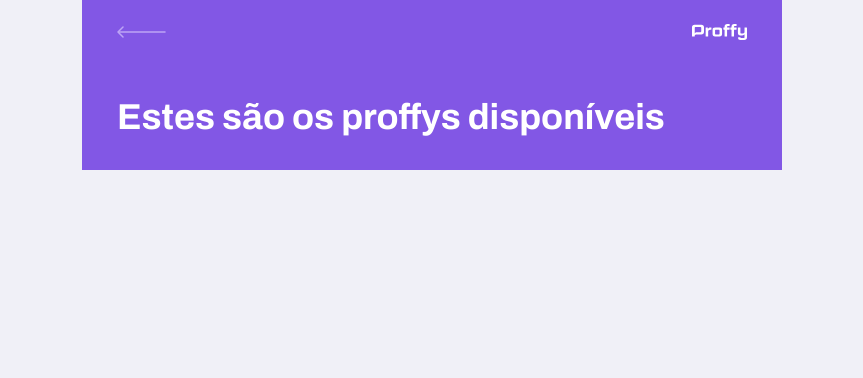
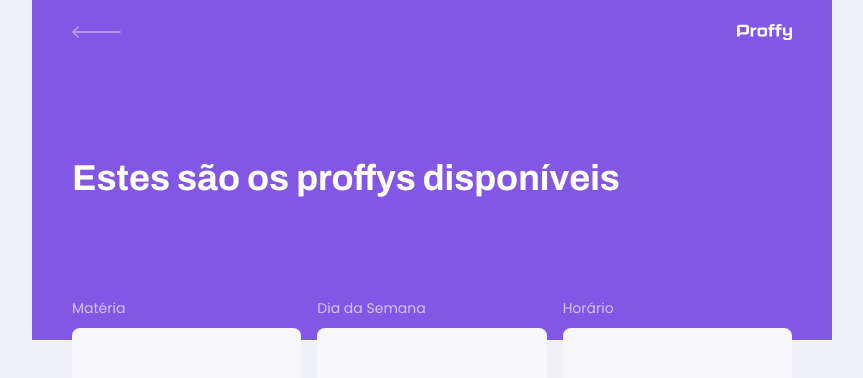
Before and after one commit to izabelvidal/NLW-2-Proffy, a React (Create React App) app: page /study in a window 1280 px wide. Shown: the top 378 px of the page, without its empty margins (208-1071 px from the left). Built offline with nearby package versions, Linux system fonts and the light colour scheme.

Commit message:
parei para a mentoria da microsoft

```diff
--- a/src/components/PageHeader/index.tsx
+++ b/src/components/PageHeader/index.tsx
@@ -4,7 +4,13 @@
 import backIcon from '../../assets/images/icons/back.svg';
 import logoImg from '../../assets/images/logo.svg';
 
-function PageHeader(){
+import './styles.css'
+
+interface PageHeadeProps {
+    title: string;
+}
+
+const PageHeader: React.FC<PageHeadeProps> = (props) => {
     return(
         <header className="page-header">
             <div className="top-bar-container">
@@ -15,11 +21,12 @@
             </div>
             <div className="header-content">
                 <strong>
-                        Estes são os proffys disponíveis
+                    {props.title}
                 </strong>
+                {props.children}
             </div>
         </header>
-    )
+    );
 }
 
 export default PageHeader;
--- /dev/null
+++ b/src/components/PageHeader/styles.css
@@ -0,0 +1,62 @@
+.page-header{
+    display: flex;
+    flex-direction: column;
+    background: var(--color-primary);
+}
+
+.page-header .top-bar-container{
+    width: 90%;
+    margin: 0 auto;
+    display: flex;
+    justify-content: space-between;
+    align-items: center;
+    color: var(--color-text-in-primary);
+    padding: 1.6rem 0;
+}
+
+.page-header .top-bar-container a{
+    height: 3.2rem;
+    transition: opacity 0.2s;
+}
+
+.page-header .top-bar-container a:hover{
+    opacity: 0.6;
+}
+
+.page-header .top-bar-container > img{
+    height: 1.6rem;
+}
+
+.page-header .header-content{
+    width: 90%;
+    margin: 0 auto;
+    position: relative;
+    margin: 3.2rem auto;
+}
+
+.page-header .header-content strong{
+    font: 700 3.6rem Archivo;
+    line-height: 4.2rem;
+    color: var(--color-title-in-primary);
+}
+
+@media (min-width: 700px){
+    .page-header{
+        height: 340px;
+    }
+
+    .page-header .top-bar-container{
+        max-width: 1100px;
+    }
+
+    .page-header .header-content{
+        flex: 1;
+        max-width: 740px;
+        margin: 0 auto;
+        padding-bottom: 48px;
+        display: flex;
+        flex-direction: column;
+        justify-content: center;
+        align-items: flex-start;
+    }
+}
--- a/src/pages/TeacherForm/index.tsx
+++ b/src/pages/TeacherForm/index.tsx
@@ -1,8 +1,11 @@
 import React from 'react';
+import PageHeader from '../../components/PageHeader';
 
 function TeacherForm(){
     return (
-        <h1>Form dos Professores</h1>
+        <div id="page-teacher-form" className="container">
+            <PageHeader title="Que incrivel que você quer dar aulas." />
+        </div>
     )
 }
 
--- a/src/pages/TeacherList/index.tsx
+++ b/src/pages/TeacherList/index.tsx
@@ -7,7 +7,24 @@
 function TeacherList(){
     return (
         <div id="page-teacher-list" className="container">
-            <PageHeader />
+            <PageHeader title="Estes são os proffys disponíveis">
+                <form id="search-teachers">
+                    <div className="input-block">
+                        <label htmlFor="subject">Matéria</label>
+                        <input type="text" id="subject"/>
+                    </div>
+
+                    <div className="input-block">
+                        <label htmlFor="week_day">Dia da Semana</label>
+                        <input type="text" id="week_day"/>
+                    </div>
+
+                    <div className="input-block">
+                        <label htmlFor="time">Horário</label>
+                        <input type="text" id="time"/>
+                    </div>
+                </form>
+            </PageHeader>
         </div>
     )
 }
--- a/src/pages/TeacherList/styles.css
+++ b/src/pages/TeacherList/styles.css
@@ -3,44 +3,63 @@
     height: 100vh;
 }
 
-.page-header{
-    display: flex;
-    flex-direction: column;
-    background: var(--color-primary);
+#search-teachers{
+    margin-top: 3.2rem;
 }
 
-.page-header .top-bar-container{
-    width: 90%;
-    margin: 0 auto;
-    display: flex;
-    justify-content: space-between;
-    align-items: center;
+#search-teachers label{
     color: var(--color-text-in-primary);
-    padding: 1.6rem 0;
 }
 
-.page-header .top-bar-container a{
-    height: 3.2rem;
-    transition: opacity 0.2s;
+#search-teachers .input-block{
+    position: relative;
 }
 
-.page-header .top-bar-container a:hover{
-    opacity: 0.6;
+#search-teachers .input-block + .input-block{
+    margin-top: 1.4rem;
 }
 
-.page-header .top-bar-container > img{
-    height: 1.6rem;
+#search-teachers .input-block label{
+    font-size: 1.4rem;
 }
 
-.page-header .header-content{
-    width: 90%;
-    margin: 0 auto;
-    position: relative;
-    margin: 3.2rem auto;
+#search-teachers .input-block input{
+    width: 100%;
+    height: 5.6rem;
+    margin-top: 0.8rem;
+    border-radius: 0.8rem;
+    background: var(--color-input-background);
+    border: 1px solid var(--color-line-in-wine);
+    outline: 0;
+    padding: 0;
+    font: 1.6rem Archivo;
 }
 
-.page-header .header-content strong{
-    font: 700 3.6rem Archivo;
-    line-height: 4.2rem;
-    color: var(--color-title-in-primary);
+#search-teachers .input-block:focus-within::after{
+    width: calc(100% - 3.2rem);
+    height: 2px;
+    content: '';
+    background: var(--color-primary-light);
+    position: absolute;
+    left: 1.6rem;
+    right: 1.6rem;
+    bottom: 0;
 }
+
+@media (min-width: 700px){
+    #page-teacher-list{
+        max-width: 100%;
+    }
+
+    #search-teachers{
+        display: grid;
+        grid-template-columns: repeat(3, 1fr);
+        column-gap: 16px;
+        position: absolute;
+        bottom: -44px;
+    }
+
+    #search-teachers .input-block + .input-block{
+        margin-top: 0;
+    }
+}
```
Lines whose indentation alone changed are shown as unchanged.
